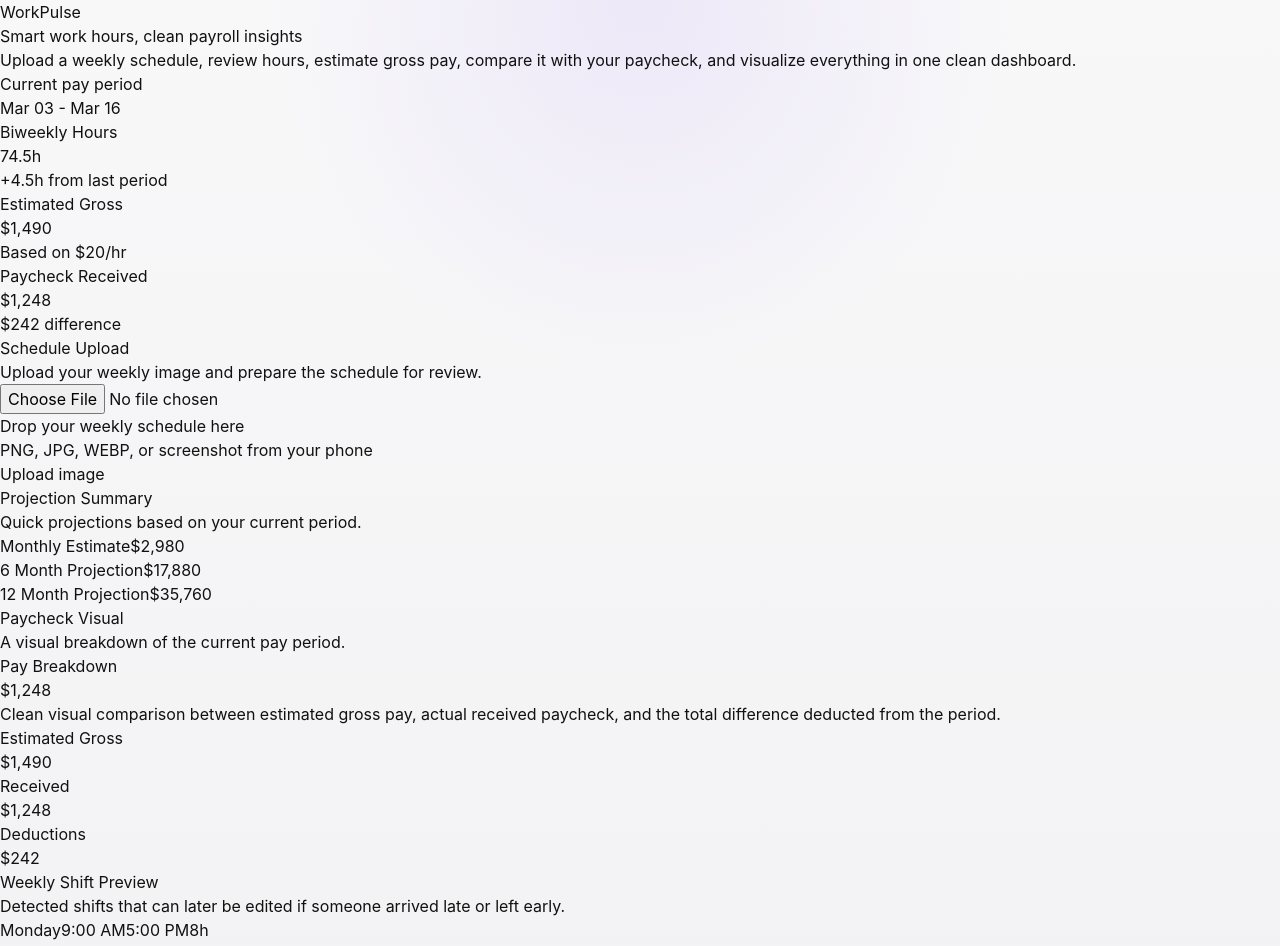
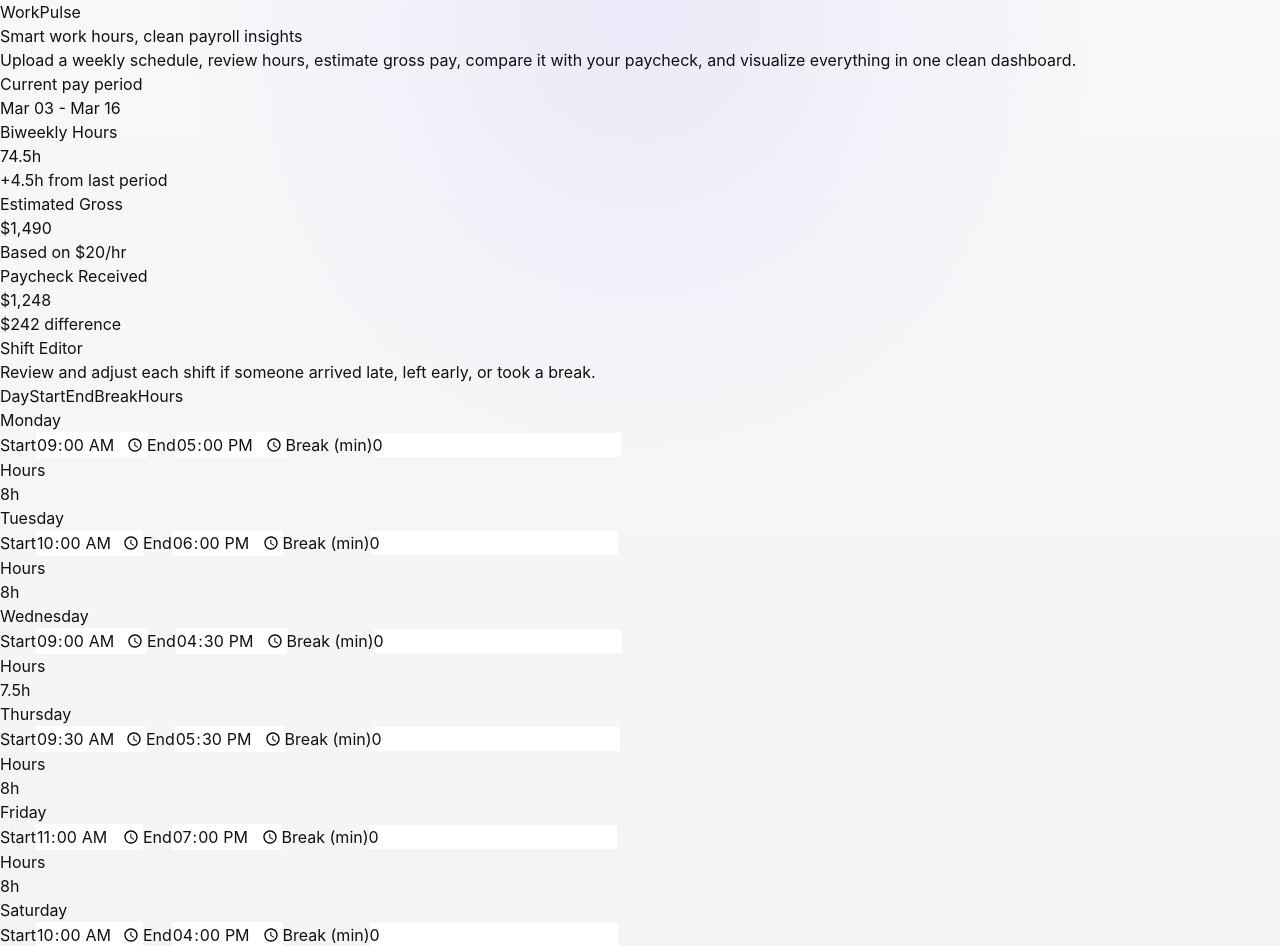
Before and after one commit to gereacosta1/workpulse, a React (Vite) app: page / in a window 1280 px wide. Shown: the top 946 px of the page. Built offline with nearby package versions, Linux system fonts and the light colour scheme.

Commit message:
Clean dashboard shell and remove duplicate weekly preview

```diff
--- a/src/components/dashboard-shell.tsx
+++ b/src/components/dashboard-shell.tsx
@@ -1,8 +1,8 @@
 import { SectionCard } from "./section-card";
 import { StatsCard } from "./stats-card";
 import { PayBreakdownChart } from "./pay-breakdown-chart";
+import { ShiftEditor } from "./shift-editor";
 import type { DashboardData } from "../types/dashboard";
-import { ScheduleUploadCard } from "./schedule-upload-card";
 
 type DashboardShellProps = {
   data: DashboardData;
@@ -45,12 +45,12 @@ export function DashboardShell({ data }: DashboardShellProps) {
         </section>
 
         <div className="grid gap-6 lg:grid-cols-[1.1fr_0.9fr]">
-         <SectionCard
-  title="Schedule Upload"
-  subtitle="Upload your weekly image and prepare the schedule for review."
->
-  <ScheduleUploadCard />
-</SectionCard>
+          <SectionCard
+            title="Shift Editor"
+            subtitle="Review and adjust each shift if someone arrived late, left early, or took a break."
+          >
+            <ShiftEditor initialShifts={data.weeklyShifts} />
+          </SectionCard>
 
           <SectionCard
             title="Projection Summary"
@@ -76,25 +76,6 @@ export function DashboardShell({ data }: DashboardShellProps) {
         >
           <PayBreakdownChart data={data.payBreakdown} />
         </SectionCard>
-
-        <SectionCard
-          title="Weekly Shift Preview"
-          subtitle="Detected shifts that can later be edited if someone arrived late or left early."
-        >
-          <div className="grid gap-3">
-            {data.weeklyShifts.map((shift) => (
-              <div
-                key={shift.id}
-                className="grid grid-cols-[1.2fr_1fr_1fr_0.8fr] items-center rounded-2xl border border-zinc-200 bg-zinc-50 px-4 py-4 text-sm"
-              >
-                <span className="font-medium text-zinc-900">{shift.day}</span>
-                <span className="text-zinc-600">{shift.start}</span>
-                <span className="text-zinc-600">{shift.end}</span>
-                <span className="text-right font-semibold text-zinc-900">{shift.hours}h</span>
-              </div>
-            ))}
-          </div>
-        </SectionCard>
       </div>
     </main>
   );
--- /dev/null
+++ b/src/components/shift-editor.tsx
@@ -0,0 +1,110 @@
+import { useMemo, useState } from "react";
+import type { WeeklyShift } from "../types/dashboard";
+import { calculateShiftHours } from "../utils/time";
+
+type ShiftEditorProps = {
+  initialShifts: WeeklyShift[];
+};
+
+export function ShiftEditor({ initialShifts }: ShiftEditorProps) {
+  const [shifts, setShifts] = useState<WeeklyShift[]>(initialShifts);
+
+  function updateShift(
+    shiftId: string,
+    field: "start" | "end" | "breakMinutes",
+    value: string
+  ) {
+    setShifts((currentShifts) =>
+      currentShifts.map((shift) => {
+        if (shift.id !== shiftId) return shift;
+
+        const updatedShift = {
+          ...shift,
+          [field]: field === "breakMinutes" ? Number(value) : value,
+        };
+
+        return {
+          ...updatedShift,
+          hours: calculateShiftHours(
+            updatedShift.start,
+            updatedShift.end,
+            updatedShift.breakMinutes
+          ),
+        };
+      })
+    );
+  }
+
+  const totalHours = useMemo(() => {
+    return shifts.reduce((sum, shift) => sum + shift.hours, 0);
+  }, [shifts]);
+
+  return (
+    <div className="grid gap-4">
+      <div className="hidden grid-cols-[1.2fr_1fr_1fr_1fr_0.8fr] gap-3 px-2 text-xs uppercase tracking-[0.16em] text-zinc-500 md:grid">
+        <span>Day</span>
+        <span>Start</span>
+        <span>End</span>
+        <span>Break</span>
+        <span className="text-right">Hours</span>
+      </div>
+
+      <div className="grid gap-3">
+        {shifts.map((shift) => (
+          <div
+            key={shift.id}
+            className="grid gap-3 rounded-2xl border border-zinc-200 bg-zinc-50 p-4 md:grid-cols-[1.2fr_1fr_1fr_1fr_0.8fr] md:items-center"
+          >
+            <div>
+              <p className="text-sm font-medium text-zinc-900">{shift.day}</p>
+            </div>
+
+            <label className="grid gap-1">
+              <span className="text-xs text-zinc-500 md:hidden">Start</span>
+              <input
+                type="time"
+                value={shift.start}
+                onChange={(event) => updateShift(shift.id, "start", event.target.value)}
+                className="rounded-xl border border-zinc-300 bg-white px-3 py-2 text-sm text-zinc-900 outline-none transition focus:border-violet-400"
+              />
+            </label>
+
+            <label className="grid gap-1">
+              <span className="text-xs text-zinc-500 md:hidden">End</span>
+              <input
+                type="time"
+                value={shift.end}
+                onChange={(event) => updateShift(shift.id, "end", event.target.value)}
+                className="rounded-xl border border-zinc-300 bg-white px-3 py-2 text-sm text-zinc-900 outline-none transition focus:border-violet-400"
+              />
+            </label>
+
+            <label className="grid gap-1">
+              <span className="text-xs text-zinc-500 md:hidden">Break (min)</span>
+              <input
+                type="number"
+                min="0"
+                step="5"
+                value={shift.breakMinutes}
+                onChange={(event) => updateShift(shift.id, "breakMinutes", event.target.value)}
+                className="rounded-xl border border-zinc-300 bg-white px-3 py-2 text-sm text-zinc-900 outline-none transition focus:border-violet-400"
+              />
+            </label>
+
+            <div className="flex items-center justify-between md:block">
+              <span className="text-xs text-zinc-500 md:hidden">Hours</span>
+              <p className="text-right text-sm font-semibold text-zinc-900">{shift.hours}h</p>
+            </div>
+          </div>
+        ))}
+      </div>
+
+      <div className="flex items-center justify-between rounded-2xl border border-violet-200 bg-violet-50 px-4 py-4">
+        <span className="text-sm font-medium text-zinc-700">Updated weekly total</span>
+        <span className="text-lg font-semibold text-zinc-900">
+          {Number(totalHours.toFixed(2))}h
+        </span>
+      </div>
+    </div>
+  );
+}
--- a/src/data/mock-dashboard.ts
+++ b/src/data/mock-dashboard.ts
@@ -34,11 +34,11 @@ export const mockDashboardData: DashboardData = {
     { id: "deductions", label: "Deductions", amount: 242 },
   ],
   weeklyShifts: [
-    { id: "mon", day: "Monday", start: "9:00 AM", end: "5:00 PM", hours: 8 },
-    { id: "tue", day: "Tuesday", start: "10:00 AM", end: "6:00 PM", hours: 8 },
-    { id: "wed", day: "Wednesday", start: "9:00 AM", end: "4:30 PM", hours: 7.5 },
-    { id: "thu", day: "Thursday", start: "9:30 AM", end: "5:30 PM", hours: 8 },
-    { id: "fri", day: "Friday", start: "11:00 AM", end: "7:00 PM", hours: 8 },
-    { id: "sat", day: "Saturday", start: "10:00 AM", end: "4:00 PM", hours: 6 },
+    { id: "mon", day: "Monday", start: "09:00", end: "17:00", breakMinutes: 0, hours: 8 },
+    { id: "tue", day: "Tuesday", start: "10:00", end: "18:00", breakMinutes: 0, hours: 8 },
+    { id: "wed", day: "Wednesday", start: "09:00", end: "16:30", breakMinutes: 0, hours: 7.5 },
+    { id: "thu", day: "Thursday", start: "09:30", end: "17:30", breakMinutes: 0, hours: 8 },
+    { id: "fri", day: "Friday", start: "11:00", end: "19:00", breakMinutes: 0, hours: 8 },
+    { id: "sat", day: "Saturday", start: "10:00", end: "16:00", breakMinutes: 0, hours: 6 },
   ],
 };
--- a/src/types/dashboard.ts
+++ b/src/types/dashboard.ts
@@ -16,6 +16,7 @@ export type WeeklyShift = {
   day: string;
   start: string;
   end: string;
+  breakMinutes: number;
   hours: number;
 };
 
--- /dev/null
+++ b/src/utils/time.ts
@@ -0,0 +1,18 @@
+export function timeStringToMinutes(value: string) {
+  const [hours, minutes] = value.split(":").map(Number);
+
+  if (Number.isNaN(hours) || Number.isNaN(minutes)) return 0;
+
+  return hours * 60 + minutes;
+}
+
+export function calculateShiftHours(start: string, end: string, breakMinutes: number) {
+  const startMinutes = timeStringToMinutes(start);
+  const endMinutes = timeStringToMinutes(end);
+
+  const totalMinutes = endMinutes - startMinutes - breakMinutes;
+
+  if (totalMinutes <= 0) return 0;
+
+  return Number((totalMinutes / 60).toFixed(2));
+}
```
